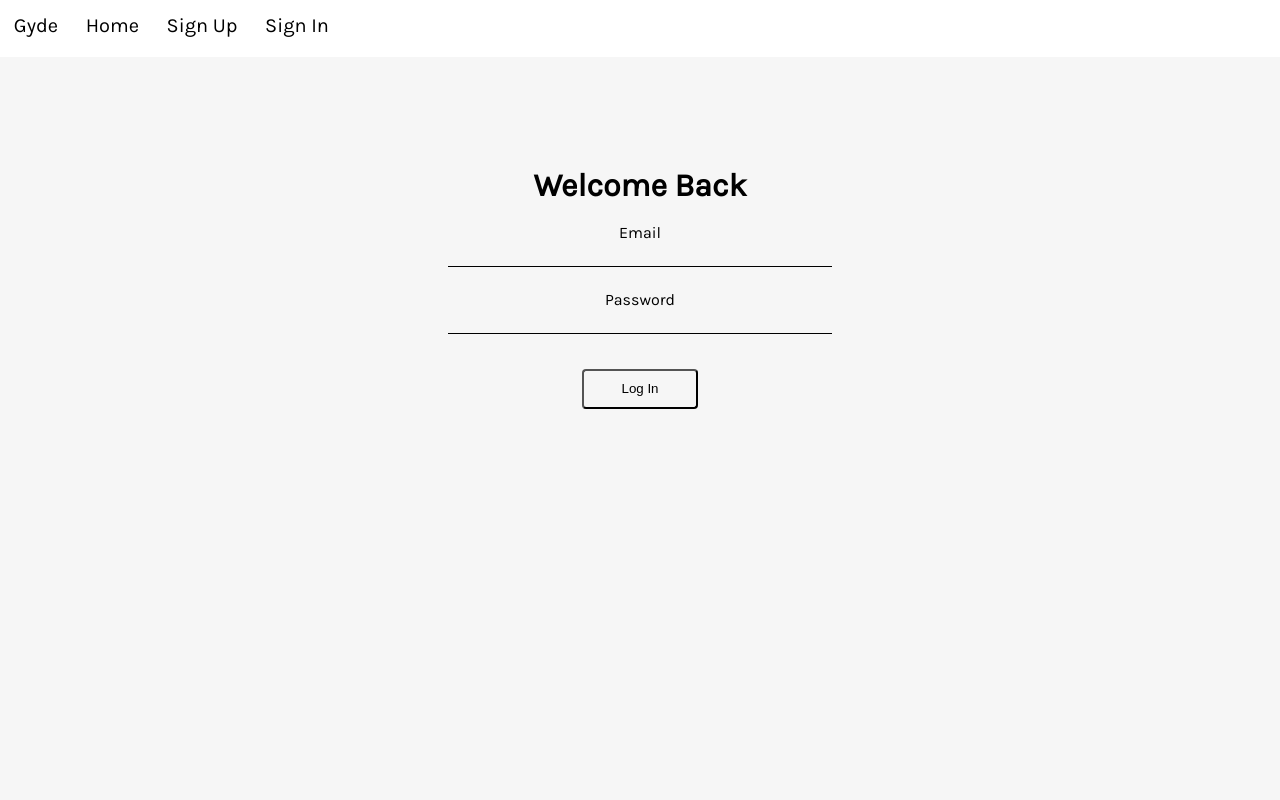
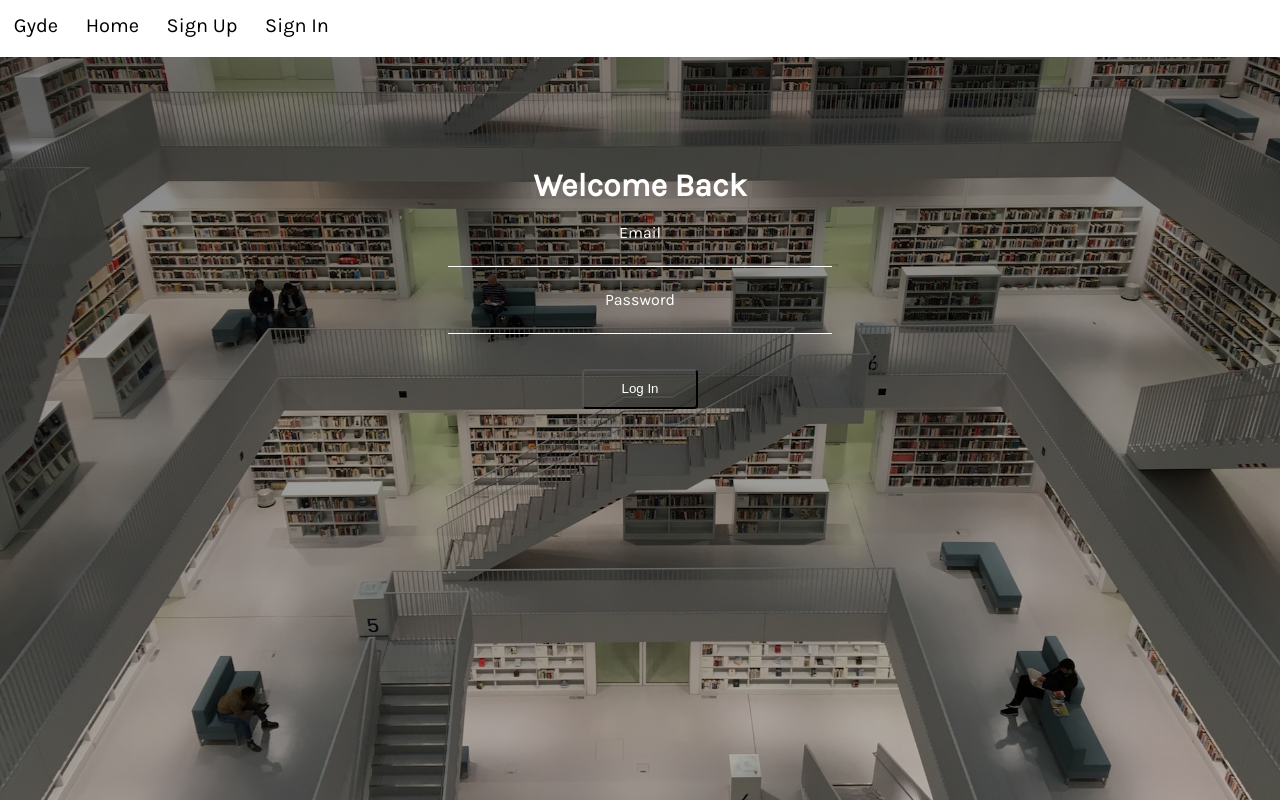
Before and after one commit to JonyValen/gyde-client, a React (Create React App) app: page /signin in a window 1280 px wide. Built offline with nearby package versions, Linux system fonts and the light colour scheme.

Commit message:
adding background image

```diff
--- a/src/styles/AuthForm.css
+++ b/src/styles/AuthForm.css
@@ -2,9 +2,9 @@
   display: flex;
   flex-direction: column;
   margin: 0 auto;
-  /* border: 1px solid black; */
+  /* border: 1px solid white; */
   width: 30%;
-  color: black;
+  color: white;
   font-family: 'Karla';
   margin-top: 8%;
 }
@@ -27,7 +27,7 @@
   margin-bottom: 5%;
   outline: none;
   background: transparent;
-  color: black;
+  color: white;
 }
 
 input:-webkit-autofill,
@@ -35,7 +35,7 @@ input:-webkit-autofill:hover,
 input:-webkit-autofill:focus,
 input:-webkit-autofill:active {
     transition: background-color 5000s ease-in-out 0s;
-    -webkit-text-fill-color: black !important;
+    -webkit-text-fill-color: white !important;
 }
 
 .text-box {
@@ -46,13 +46,13 @@ input:-webkit-autofill:active {
   outline: none;
   border-radius: 4px; */
   background-color: transparent;
-  color: black;
+  color: white;
   outline: none;
   outline-style: none;
   border-top: none;
   border-left: none;
   border-right: none;
-  border-bottom: solid black 1px;
+  border-bottom: solid white 1px;
   padding: 3px 10px;
   margin-bottom: 4%;
   font-size: 1rem;
@@ -71,7 +71,7 @@ input:-webkit-autofill:active {
       flex-direction: column;
       margin: 0 auto;
       width: 70%;
-      color: black;
+      color: white;
       font-family: 'Karla';
       margin-top: 10%;
     }
--- a/src/styles/Homepage.css
+++ b/src/styles/Homepage.css
@@ -1,7 +1,11 @@
 @import url('https://fonts.googleapis.com/css?family=Karla');
 body {
-  background-color: #F6F6F6;
+  background-image: linear-gradient(rgba(0, 0, 0, 0.5), rgba(0, 0, 0,0.3)),url('../images/library.jpg');
+  background-position: center;
   margin: 0;
+  background-repeat: no-repeat;
+  background-size: cover;
+  height: 100vh;
 }
 
 .text-container {
@@ -12,14 +16,14 @@ body {
 .description-text {
   font-family: 'Karla';
   font-size: 1.25rem;
-  color: black;
+  color: white;
   width: 50%;
   margin-left: 5%;
 }
 .main-text {
   font-family: 'Karla';
   font-size: 2rem;
-  color: black;
+  color: white;
   width: 50%;
   margin-left: 5%;
   margin-top: 5%;
@@ -28,7 +32,7 @@ body {
 .button-container {
   display: flex;
   flex-direction: row;
-  /* border: 1px solid black; */
+  /* border: 1px solid white; */
   margin-top: 5%;
 }
 
```
Also changed, not shown: src/components/ProfileBox.js (added, +7 -0 lines), src/images/library.jpg (added).
